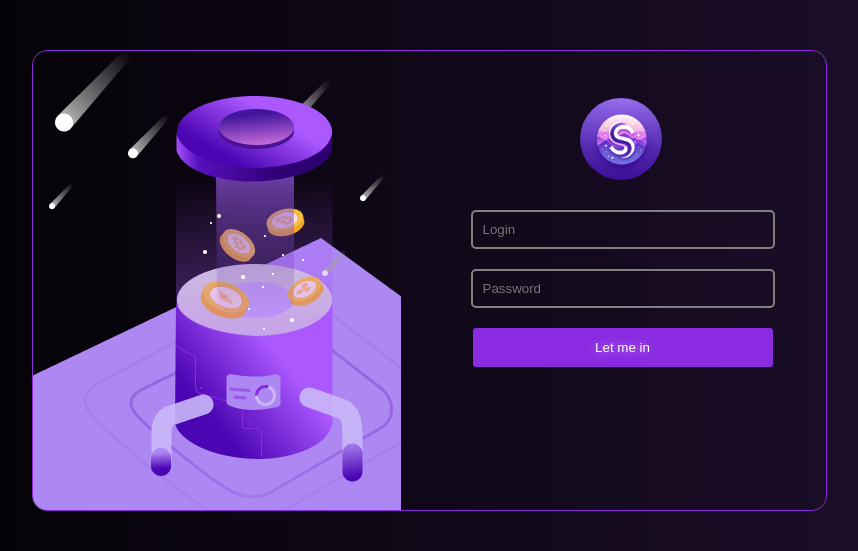
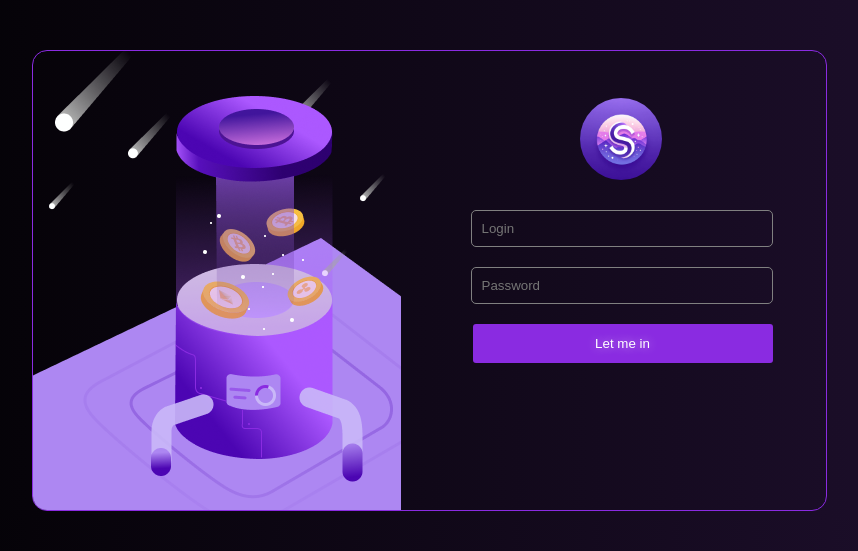
Before and after one commit to simonpotel/smartswap-web, a PHP site: page /monthly_analyze/html/pages/login.html in a window 1280 px wide. Shown: the part 90-641 px from the top of the page, without its empty margins (211-1069 px from the left). Run offline with PHP 8.4, Linux system fonts and the light colour scheme.

Commit message:
reduce borders inputs

```diff
--- a/style/pages/login.css
+++ b/style/pages/login.css
@@ -59,7 +59,7 @@
   background-color: transparent;
   width: 280px;
   padding: 10px;
-  border: 2px solid rgb(128, 128, 128);
+  border: 1px solid rgb(128, 128, 128);
   margin-left: 50px;
   border-radius: 5px;
 }
```
